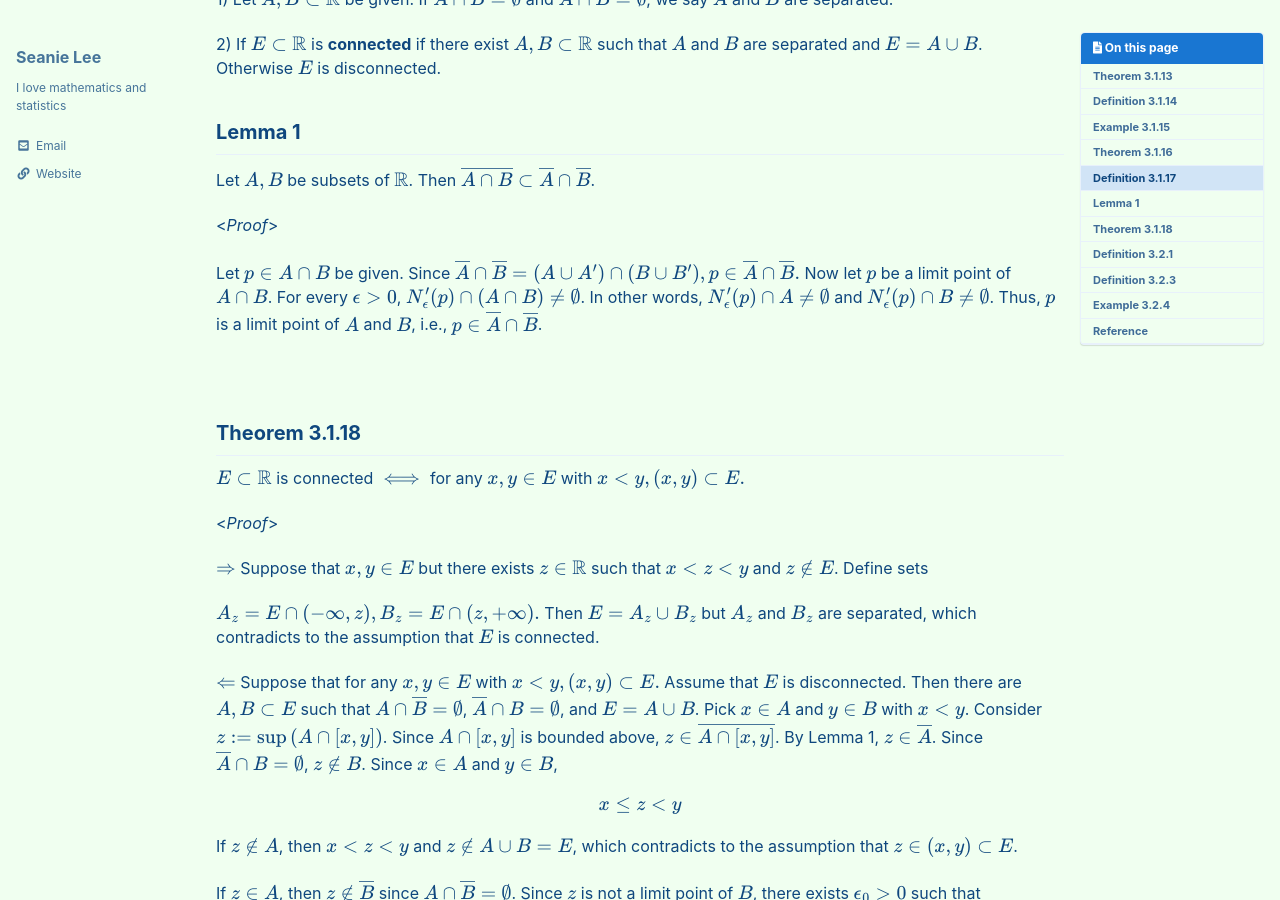
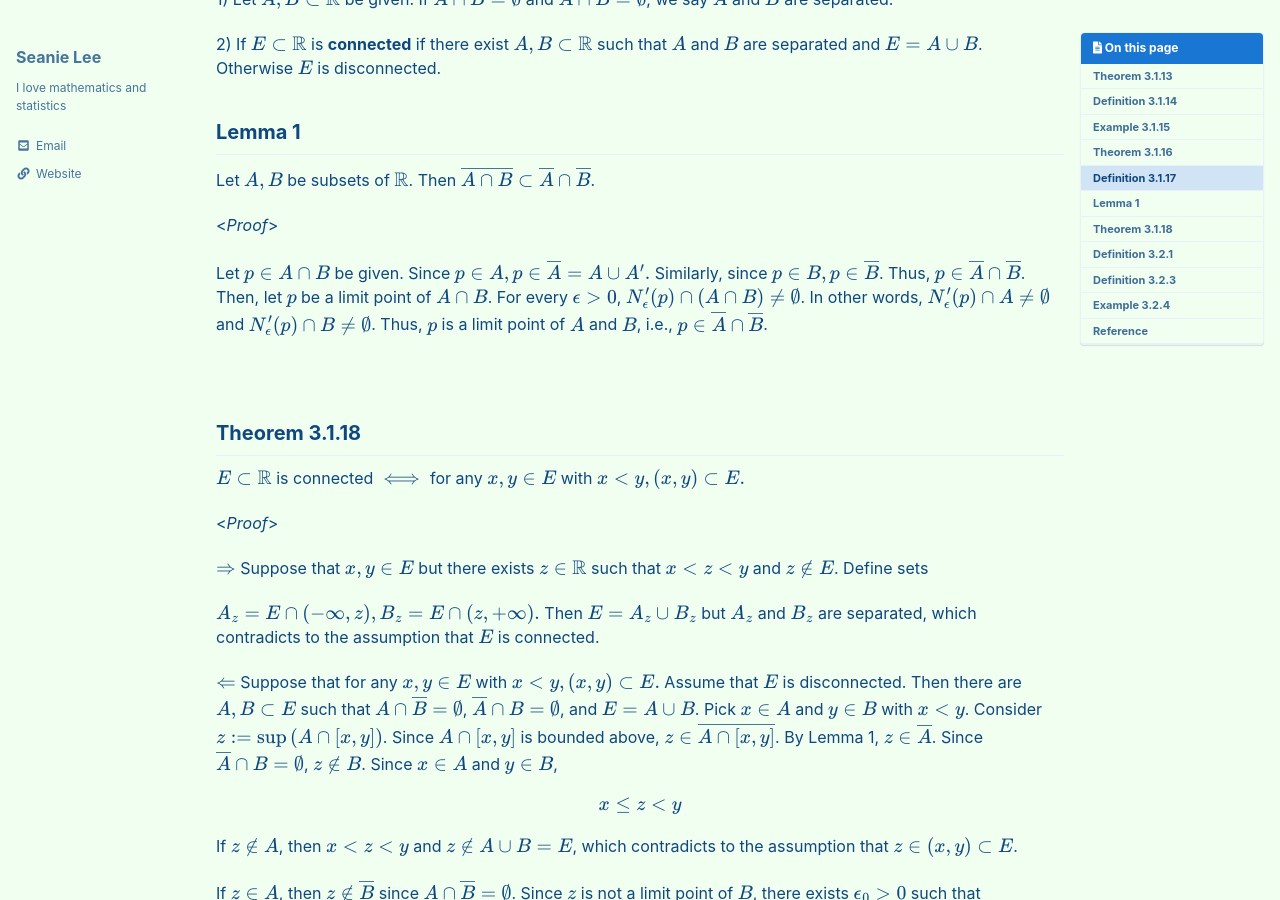
Before and after one commit to seanie12/blog, a Jekyll site: the page built from _posts/2021-01-17-open-close-2.md, in a window 1280 px wide and 900 px high, scrolled down 2843 px. Built offline with Jekyll 4.4.1, drawn with Linux system fonts in a browser that asks for light colours; cached includes are drawn as plain includes; formulas are drawn with MathJax 3.

Commit message:
Update 2021-01-17-open-close-2.md

```diff
--- a/_posts/2021-01-17-open-close-2.md
+++ b/_posts/2021-01-17-open-close-2.md
@@ -144,7 +144,7 @@ Let $A,B$ be subsets of $\mathbb{R}$. Then $\overline{A\cap B} \subset \overline
 
 <*Proof*>
 
-Let $p\in A\cap B$ be given. Since $\overline{A}\cap \overline{B}= (A\cup A^\prime)\cap (B\cup B^\prime), p\in \overline{A}\cap \overline{B}.$ Now let $p$ be a limit point of $A\cap B$. For every $\epsilon >0$,  $N^\prime_\epsilon (p)\cap (A\cap B) \neq \emptyset$. In other words, $N^\prime_\epsilon (p)\cap A \neq \emptyset$ and $N^\prime_\epsilon (p) \cap B\neq \emptyset$. Thus, $p$ is a limit point of $A$ and $B$, i.e., $p \in \overline{A}\cap \overline{B}$.
+Let $p\in A\cap B$ be given. Since $p\in A, p\in \overline{A}=A\cup A^\prime.$ Similarly, since $p\in B, p\in \overline{B}$. Thus, $p\in \overline{A}\cap \overline{B}$. Then, let $p$ be a limit point of $A\cap B$. For every $\epsilon >0$,  $N^\prime_\epsilon (p)\cap (A\cap B) \neq \emptyset$. In other words, $N^\prime_\epsilon (p)\cap A \neq \emptyset$ and $N^\prime_\epsilon (p) \cap B\neq \emptyset$. Thus, $p$ is a limit point of $A$ and $B$, i.e., $p \in \overline{A}\cap \overline{B}$.
 
 
 $$\tag*{$\square$}$$
```
